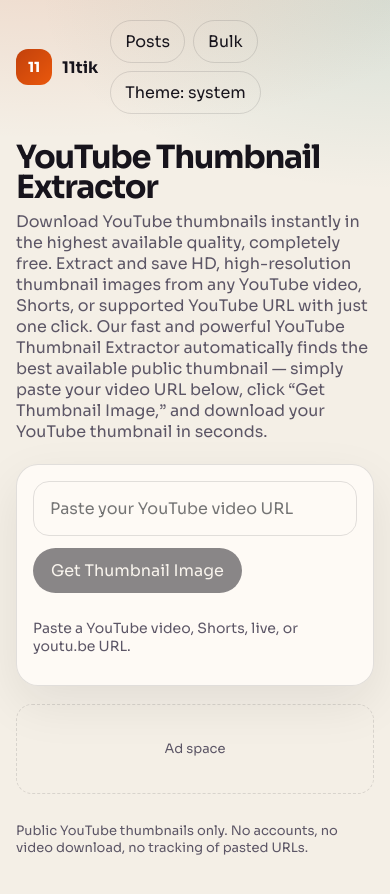
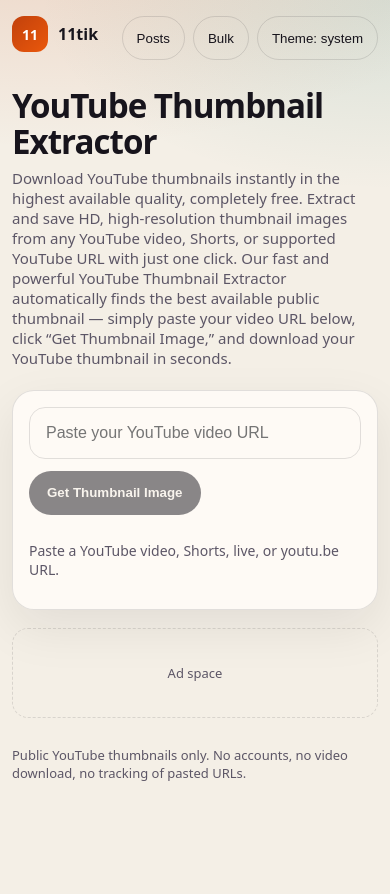
Before and after one commit to jaouahircharifjaouahir-dotcom/web-client, a React (Vite) app: page / in a window 390 px wide. Shown: the top 894 px of the page. After the commit the page ends 844 px from the top, so only its background shows below. Built offline with nearby package versions, Linux system fonts and the light colour scheme.

Commit message:
Drop Blogger ?m=1 and lighten mobile layout.
Redirect mobile view to the desktop URL, tighten small-screen CSS, and skip a full cache wipe so repeat visits stay fast.

```diff
--- /dev/null
+++ b/src/boot/lite.ts
@@ -0,0 +1,21 @@
+/** Tiny first-paint boot: drop Blogger ?m=1 and leftover workers. Do not wipe HTTP cache. */
+
+export function bootLite(): void {
+  stripBloggerMobileView();
+  dropServiceWorkers();
+}
+
+function stripBloggerMobileView(): void {
+  const url = new URL(window.location.href);
+  if (!url.searchParams.has("m")) return;
+  url.searchParams.delete("m");
+  const search = url.searchParams.toString();
+  window.location.replace(`${url.pathname}${search ? `?${search}` : ""}${url.hash}`);
+}
+
+function dropServiceWorkers(): void {
+  if (!("serviceWorker" in navigator)) return;
+  void navigator.serviceWorker.getRegistrations().then((list) => {
+    for (const registration of list) void registration.unregister();
+  });
+}
--- a/src/embed-entry.tsx
+++ b/src/embed-entry.tsx
@@ -1,7 +1,10 @@
+import { bootLite } from "./boot/lite";
 import { createRoot } from "react-dom/client";
 import App from "./App.tsx";
 import { keepDomGuards } from "./embed/dom-guard";
 import "./index.css";
+
+bootLite();
 
 const embedScript = document.currentScript as HTMLScriptElement | null;
 
--- a/src/index.css
+++ b/src/index.css
@@ -37,12 +37,13 @@
 }
 
 .yte-app * { box-sizing: border-box; }
-.yte-app button, .yte-app input, .yte-app textarea { font: inherit; }
+html { -webkit-text-size-adjust: 100%; text-size-adjust: 100%; overflow-x: clip; }
+.yte-app button, .yte-app input, .yte-app textarea { touch-action: manipulation; }
 
 .yte-shell {
-  width: min(920px, calc(100% - 32px));
+  width: min(920px, calc(100% - 24px));
   margin: 0 auto;
-  padding: 20px 0 48px;
+  padding: 16px 0 40px;
 }
 
 .yte-top {
@@ -226,3 +227,18 @@
 body { background: var(--yte-bg, #f4efe6); }
 
 .yte-hero h1:focus { outline: none; }
+
+@media (max-width: 700px) {
+  .yte-app { --yte-font: system-ui, "Segoe UI", sans-serif; }
+  .yte-top { align-items: flex-start; }
+  .yte-hero h1 { font-size: clamp(26px, 8.5vw, 40px); line-height: 1.08; letter-spacing: -0.03em; }
+  .yte-hero p { font-size: 15px; max-width: none; }
+  .yte-form input, .yte-form textarea { font-size: 16px; }
+  .yte-btn, .yte-ghost, .yte-chip { min-height: 44px; }
+  .yte-preview { border-radius: 12px; }
+  .yte-bulk-dl .yte-ghost { max-width: 100%; }
+}
+
+@media (prefers-reduced-motion: reduce) {
+  .yte-app * { animation: none !important; transition: none !important; }
+}
--- a/src/main.tsx
+++ b/src/main.tsx
@@ -1,7 +1,10 @@
 import { StrictMode } from "react";
 import { createRoot } from "react-dom/client";
+import { bootLite } from "./boot/lite";
 import App from "./App.tsx";
 import "./index.css";
+
+bootLite();
 
 createRoot(document.getElementById("root")!).render(
   <StrictMode>
```
Also changed, not shown: 3 other files (tests, documents, lock files or other folders).
